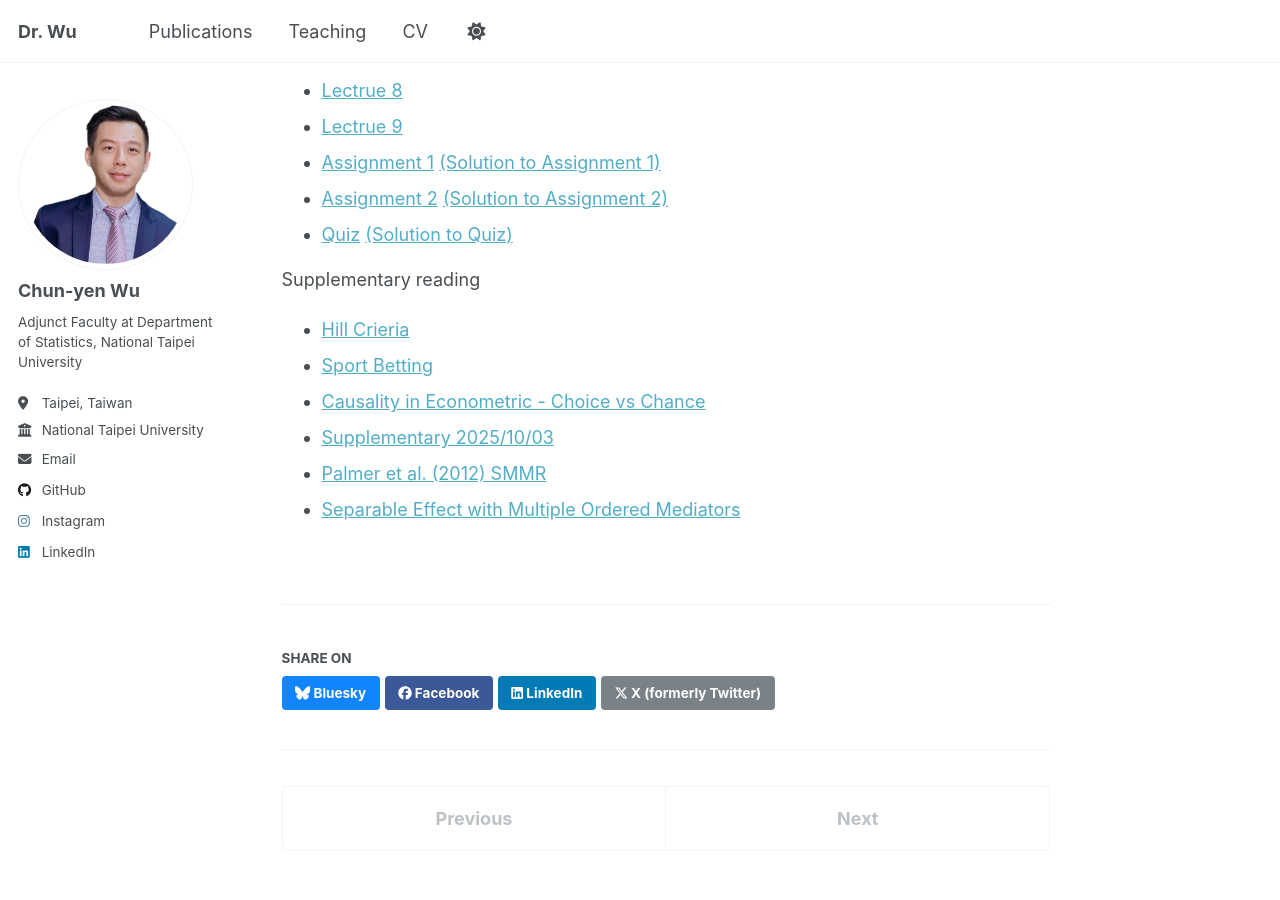
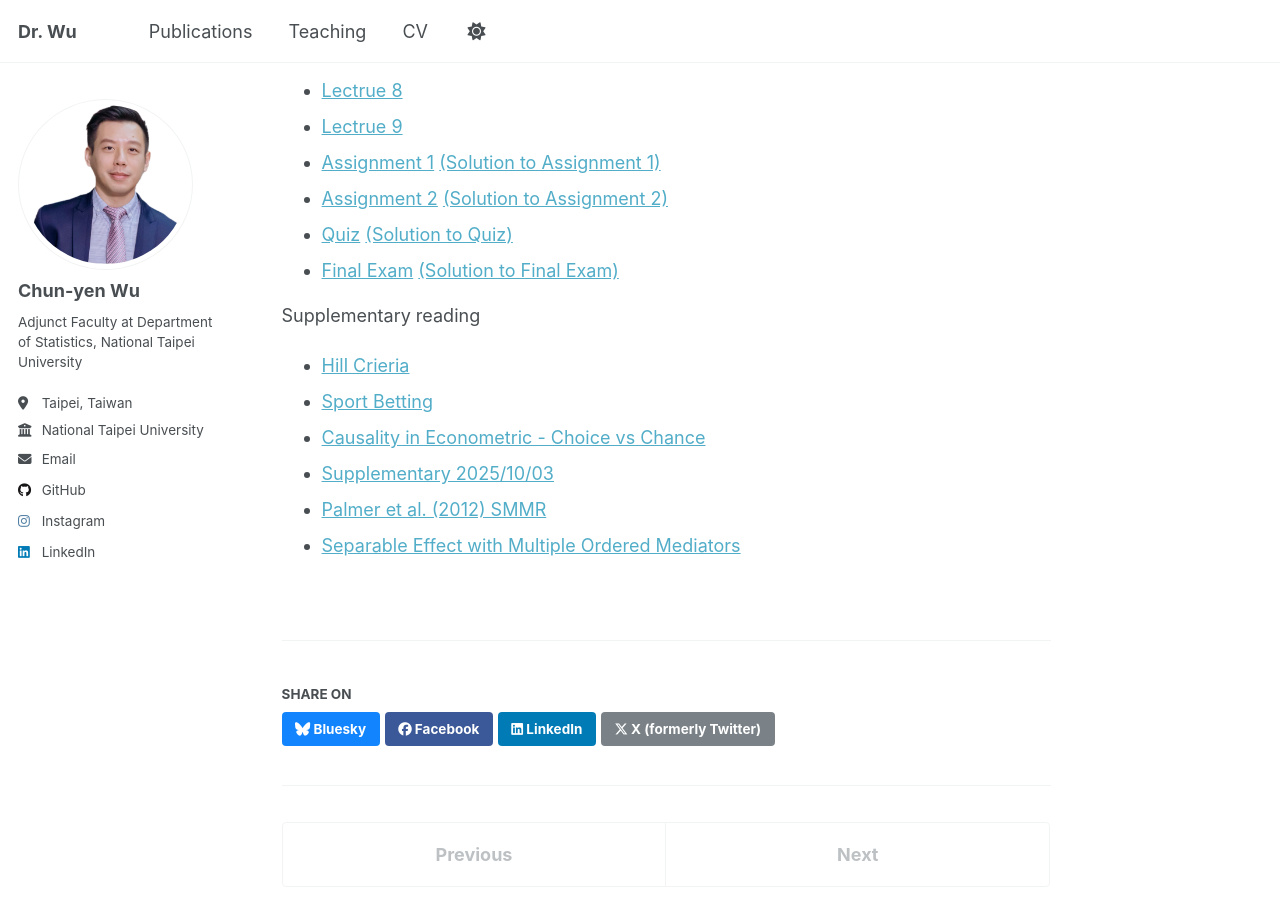
Before and after one commit to SashaWuNYCU/sashawunycu.github.io, a Jekyll site: the page built from _teaching/2025-1st-semester-teaching.md, in a window 1280 px wide and 900 px high, scrolled down 819 px. Built offline with Jekyll 4.4.1, drawn with Linux system fonts in a browser that asks for light colours; a script that is not in the unit is left out.

Commit message:
upload final exam problem sheet and solution set ver 251220

```diff
--- a/_teaching/2025-1st-semester-teaching.md
+++ b/_teaching/2025-1st-semester-teaching.md
@@ -36,6 +36,8 @@ Lectures
   [(Solution to Assignment 2)](http://sashawunycu.github.io/files/U4370/U4370_HW2_Sol.pdf)
 - [Quiz](http://sashawunycu.github.io/files/U4370/U4370_quiz.pdf)
   [(Solution to Quiz)](http://sashawunycu.github.io/files/U4370/U4370_quiz_sol.pdf)
+- [Final Exam](http://sashawunycu.github.io/files/U4370/U4370_Final.pdf)
+  [(Solution to Final Exam)](http://sashawunycu.github.io/files/U4370/U4370_Final_Sol.pdf)
 
 Supplementary reading
 - [Hill Crieria](http://sashawunycu.github.io/files/U4370/HillCriteria.pdf)
```
Also changed, not shown: 2 other files.
